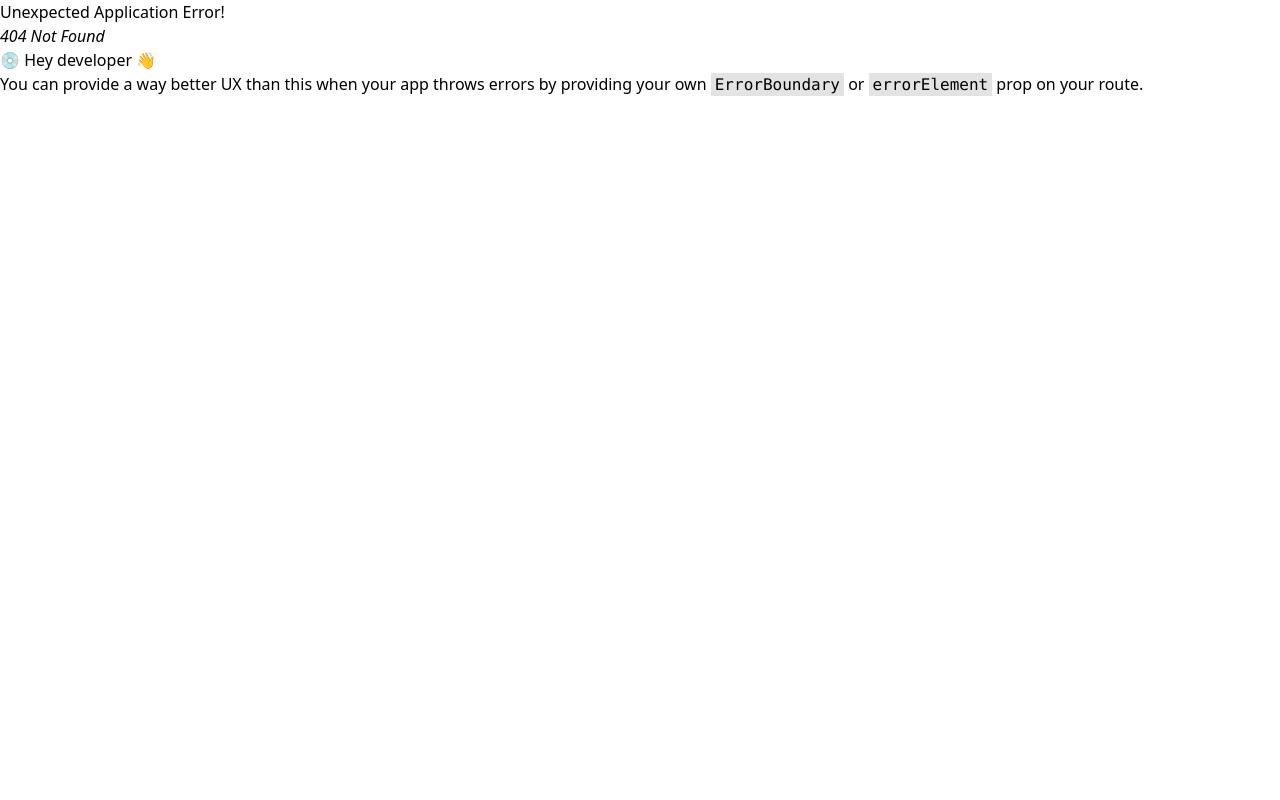
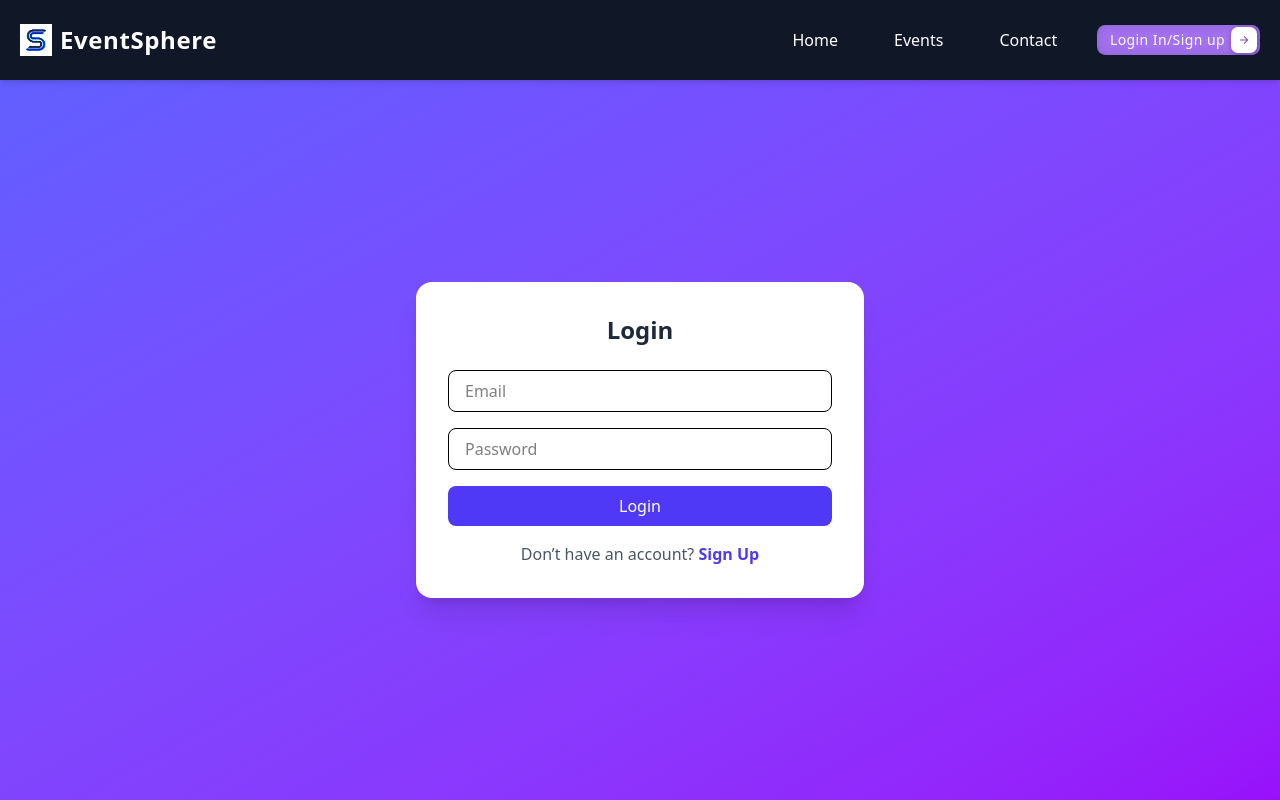
Before and after one commit to Nitesh47kumars/EventSphere, a React (Vite) app: page /authpage in a window 1280 px wide. Before the commit this address had no page. Shown: the top 800 px of the page. Built offline with nearby package versions, Linux system fonts and the light colour scheme.

Commit message:
AuthPage Component

```diff
--- a/src/App.jsx
+++ b/src/App.jsx
@@ -4,6 +4,7 @@ import Layout from "./Layout";
 import HomePage from "./HomePage";
 import Events from "./Components/Events/Events";
 import Contact from "./Components/Contact/Contact";
+import AuthPage from "./Components/AuthPage/AuthPage";
 
 const App = () => {
   const Router = createBrowserRouter([
@@ -23,6 +24,10 @@ const App = () => {
           path: "contact",
           element: <Contact />,
         },
+        {
+          path: "authpage",
+          element: <AuthPage />,
+        },
       ],
     },
   ]);
--- /dev/null
+++ b/src/Components/AuthPage/AuthPage.jsx
@@ -0,0 +1,52 @@
+import { useState } from "react";
+
+export default function AuthPage() {
+  const [isLogin, setIsLogin] = useState(true);
+
+  return (
+    <div className="flex items-center justify-center min-h-[90vh] bg-linear-to-br from-indigo-500 to-purple-600">
+      <div className="bg-white p-8 rounded-2xl shadow-xl w-full max-w-md">
+        <h2 className="text-2xl font-semibold text-center text-gray-800 mb-6">
+          {isLogin ? "Login" : "Create Account"}
+        </h2>
+
+        <form className="space-y-4">
+          {!isLogin && (
+            <input
+              type="text"
+              placeholder="Full Name"
+              className="w-full px-4 py-2 border rounded-lg focus:outline-none focus:ring-2 focus:ring-indigo-400"
+            />
+          )}
+          <input
+            type="email"
+            placeholder="Email"
+            className="w-full px-4 py-2 border rounded-lg focus:outline-none focus:ring-2 focus:ring-indigo-400"
+          />
+          <input
+            type="password"
+            placeholder="Password"
+            className="w-full px-4 py-2 border rounded-lg focus:outline-none focus:ring-2 focus:ring-indigo-400"
+          />
+
+          <button
+            type="submit"
+            className="w-full bg-indigo-600 text-white py-2 rounded-lg hover:bg-indigo-700 transition"
+          >
+            {isLogin ? "Login" : "Sign Up"}
+          </button>
+        </form>
+
+        <p className="text-center text-gray-600 mt-4">
+          {isLogin ? "Don’t have an account?" : "Already have an account?"}{" "}
+          <button
+            onClick={() => setIsLogin(!isLogin)}
+            className="text-indigo-600 font-semibold hover:underline"
+          >
+            {isLogin ? "Sign Up" : "Login"}
+          </button>
+        </p>
+      </div>
+    </div>
+  );
+}
--- a/src/Components/Contact/Contact.jsx
+++ b/src/Components/Contact/Contact.jsx
@@ -1,4 +1,3 @@
-// src/Components/Contact/Contact.jsx
 import React from "react";
 import ContactInfo from "./ContactInfo";
 import ContactForm from "./ContactForm";
--- a/src/Components/Footer/Footer.jsx
+++ b/src/Components/Footer/Footer.jsx
@@ -6,7 +6,7 @@ import FooterSocial from "./FooterSocial";
 
 const Footer = () => {
   return (
-    <footer className="bg-gray-900 text-gray-300 py-12 mt-20">
+    <footer className="bg-gray-900 text-gray-300 py-12">
       <div className="max-w-7xl mx-auto px-6 grid md:grid-cols-3 gap-10">
         <FooterBrand />
         <FooterLinks />
--- a/src/Components/Hightlights/HighlightEvents.jsx
+++ b/src/Components/Hightlights/HighlightEvents.jsx
@@ -13,7 +13,7 @@ const HighlightEvents = () => {
   const limitedUpcoming = upcomingEvents.slice(0, 3); // show top 3 upcoming
 
   return (
-    <section className="max-w-6xl mx-auto py-10 px-4">
+    <section className="max-w-6xl mx-auto py-10 px-4 mb-20">
       {/* Featured Events */}
       <div className="mb-12">
         <h2 className="text-3xl font-bold text-gray-800 text-center mb-8">
--- a/src/Components/Navbar/Navbar.jsx
+++ b/src/Components/Navbar/Navbar.jsx
@@ -11,16 +11,14 @@ const Navbar = () => {
 
   return (
     <nav className="bg-gray-900 text-white sticky top-0 z-50 shadow-md">
-      <div className="px-5 mx-auto py-3 flex justify-between items-center">
-        {/* Logo */}
+      <div className="px-5 mx-auto py-5 flex justify-between items-center">
+
         <NavbarLogo />
 
-        {/* Desktop Links */}
         <div className="hidden md:flex">
           <NavbarLinks onLinkClick={closeMenu} />
         </div>
 
-        {/* Mobile Menu Button */}
         <div className="md:hidden">
           <button
             onClick={toggleMenu}
--- a/src/Components/Navbar/NavbarLinks.jsx
+++ b/src/Components/Navbar/NavbarLinks.jsx
@@ -31,7 +31,7 @@ const NavbarLinks = ({ isMobile, onLinkClick }) => {
       </li>
       <li>
         <Link
-          to="/events"
+          to="/authpage"
           onClick={onLinkClick}
           >
           <Register/>
```
